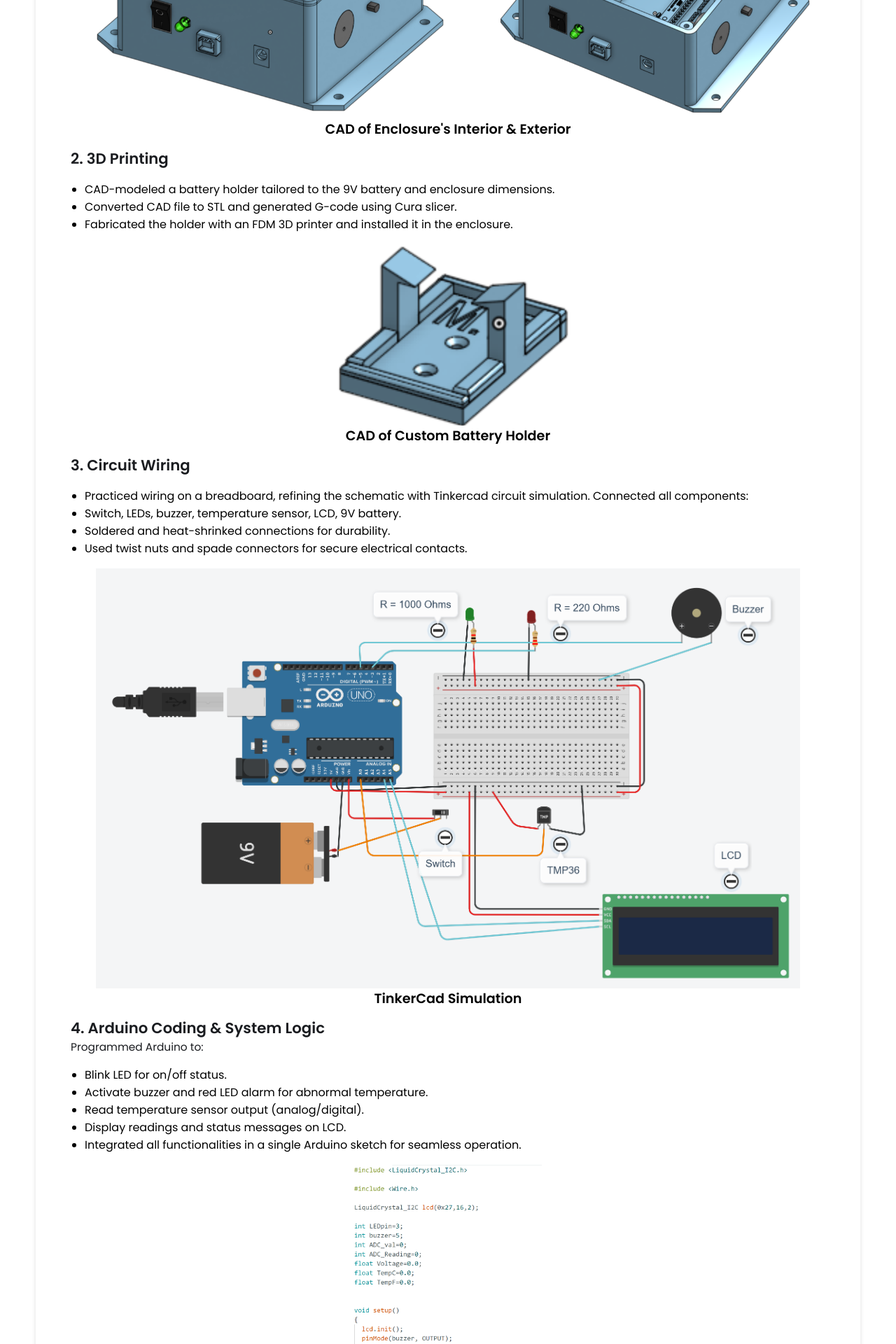
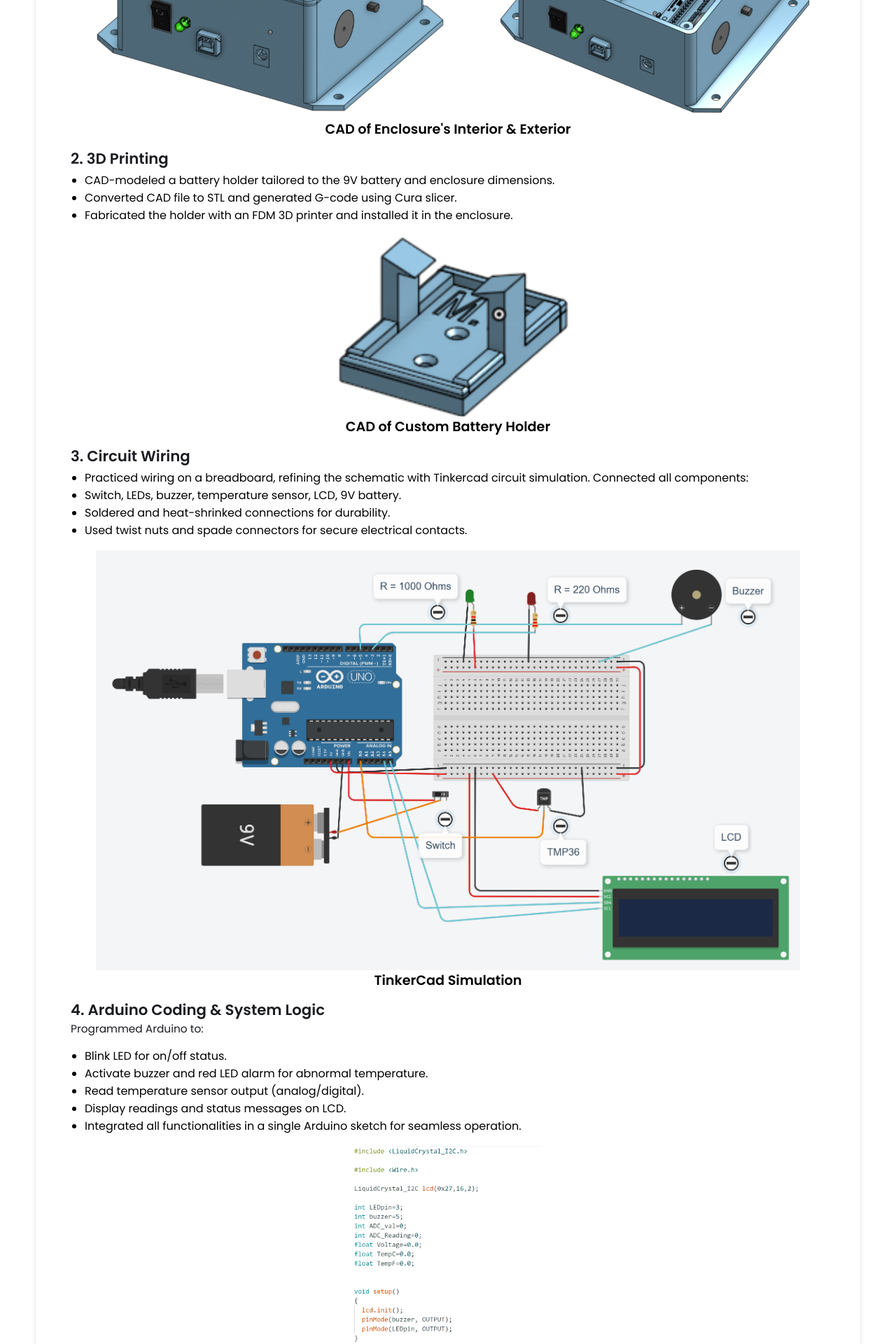
Before and after one commit to michael-vuong/michael-vuong.github.io, a Jekyll site: the page built from _projects/ArduinoTempSensor/index.md, in a window 1280 px wide. Shown: the part 1552-3472 px from the top of the page at 70% size. Built offline with Jekyll 4.4.1, drawn with Linux system fonts in a browser that asks for light colours.

Commit message:
Update styles.css

```diff
--- a/css/styles.css
+++ b/css/styles.css
@@ -666,9 +666,12 @@
     color: #2980b9;
   }
 
-.post-view .content ul, ol {
+.post-view .content ul,
+.post-view .content ol {
     padding-left: 20px;
-    margin: 1em 0;
+    margin-top: 0.2em;
+    margin-bottom: 1em;
+}
   }
 
 .post-view .content blockquote {
```
